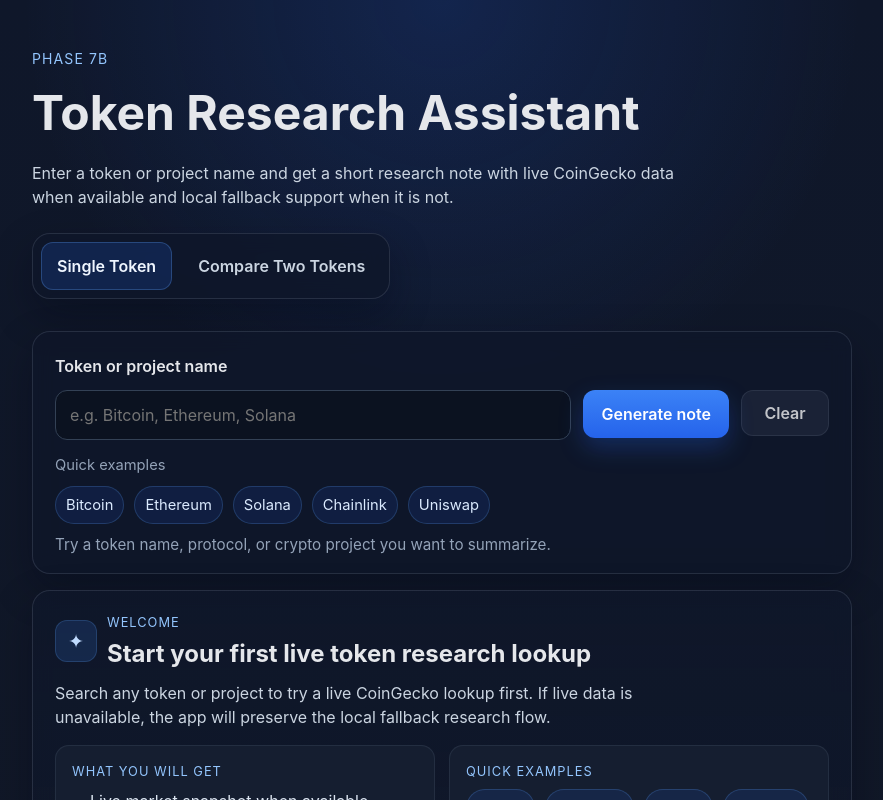
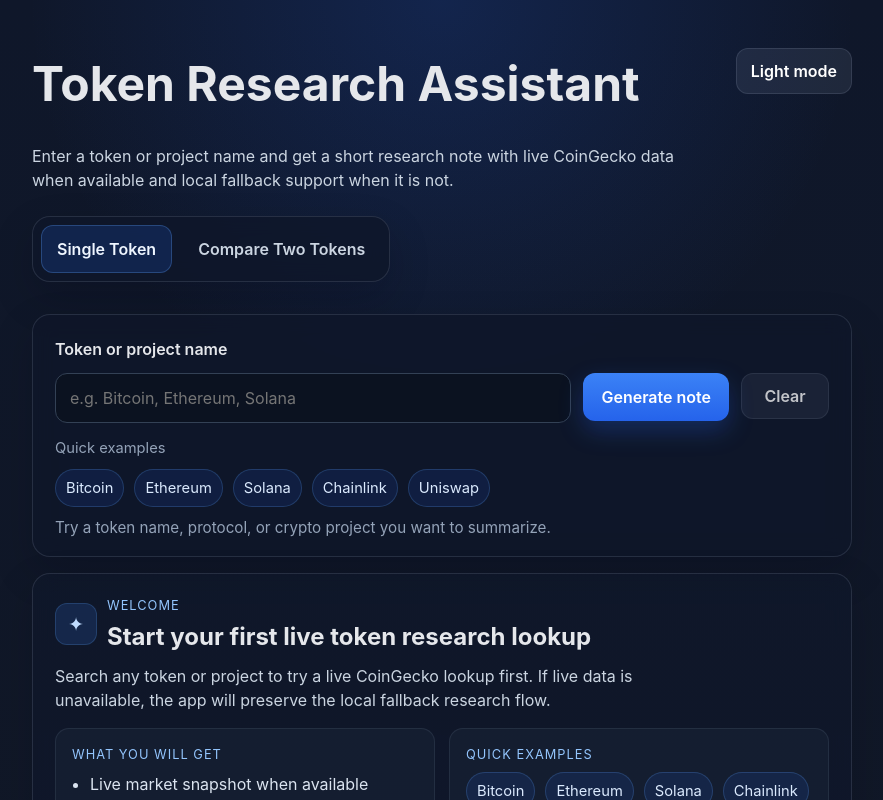
Before and after one commit to Ifeanyiuche98/token-research-assistant, a React (Vite) app in the folder token-research-assistant/: page / in a window 1280 px wide. Shown: the top 800 px of the page, without its empty margins (198-1081 px from the left). Built offline with nearby package versions, Linux system fonts and the light colour scheme.

Commit message:
Remove phase label and add light/dark theme support

```diff
--- a/token-research-assistant/src/App.tsx
+++ b/token-research-assistant/src/App.tsx
@@ -1,4 +1,4 @@
-import { useState } from 'react';
+import { useEffect, useState } from 'react';
 import { TokenForm } from './components/TokenForm';
 import { ResearchNote } from './components/ResearchNote';
 import { LoadingState } from './components/LoadingState';
@@ -14,6 +14,8 @@ import { mapResearchResponseToNote } from './utils/mapResearchResponseToNote';
 
 const quickSamples = ['Bitcoin', 'Ethereum', 'Solana', 'Chainlink', 'Uniswap'];
 
+type ThemeMode = 'dark' | 'light';
+
 function App() {
   const [mode, setMode] = useState<'single' | 'compare'>('single');
   const [query, setQuery] = useState('');
@@ -25,6 +27,11 @@ function App() {
   const [compareResult, setCompareResult] = useState<CompareResponse | null>(null);
   const [compareUiState, setCompareUiState] = useState<CompareUiState | null>(null);
   const [compareError, setCompareError] = useState('');
+  const [theme, setTheme] = useState<ThemeMode>(() => {
+    if (typeof window === 'undefined') return 'dark';
+    const stored = window.localStorage.getItem('theme');
+    return stored === 'light' ? 'light' : 'dark';
+  });
 
   const handleChange = (value: string) => {
     setQuery(value);
@@ -150,6 +157,16 @@ function App() {
     setMode(nextMode);
   };
 
+  useEffect(() => {
+    document.documentElement.classList.remove('light', 'dark');
+    document.documentElement.classList.add(theme);
+    window.localStorage.setItem('theme', theme);
+  }, [theme]);
+
+  const toggleTheme = () => {
+    setTheme((current) => (current === 'dark' ? 'light' : 'dark'));
+  };
+
   const hasActiveState = Boolean(query.trim() || note || error || uiState);
   const isLoading = uiState?.type === 'loading';
   const isNotFound = uiState?.type === 'not_found';
@@ -161,8 +178,12 @@ function App() {
   return (
     <main className="page">
       <section className="hero">
-        <p className="eyebrow">Phase 7B</p>
-        <h1>Token Research Assistant</h1>
+        <div className="hero-top">
+          <h1>Token Research Assistant</h1>
+          <button type="button" className="secondary-button theme-toggle-button" onClick={toggleTheme}>
+            {theme === 'dark' ? 'Light mode' : 'Dark mode'}
+          </button>
+        </div>
         <p className="subtitle">
           Enter a token or project name and get a short research note with live CoinGecko data when available and local fallback support when it is not.
         </p>
--- a/token-research-assistant/src/styles.css
+++ b/token-research-assistant/src/styles.css
@@ -1,9 +1,41 @@
 :root {
   font-family: Inter, system-ui, -apple-system, BlinkMacSystemFont, 'Segoe UI', sans-serif;
-  color: #e5e7eb;
-  background: #0f172a;
   line-height: 1.5;
   font-weight: 400;
+}
+
+:root.dark {
+  --bg: #0b0f1a;
+  --bg-elevated: #111827;
+  --text: #e5e7eb;
+  --text-muted: #cbd5e1;
+  --text-soft: #94a3b8;
+  --card: rgba(15, 23, 42, 0.78);
+  --card-strong: rgba(15, 23, 42, 0.82);
+  --panel: rgba(15, 23, 42, 0.3);
+  --panel-alt: rgba(30, 41, 59, 0.45);
+  --border: rgba(148, 163, 184, 0.18);
+  --border-soft: rgba(148, 163, 184, 0.12);
+  --input-bg: #0b1220;
+  --input-border: #334155;
+  --hero-glow: radial-gradient(circle at top, rgba(37, 99, 235, 0.18), transparent 35%), linear-gradient(180deg, #0f172a 0%, #111827 100%);
+}
+
+:root.light {
+  --bg: #ffffff;
+  --bg-elevated: #f8fafc;
+  --text: #0f172a;
+  --text-muted: #334155;
+  --text-soft: #64748b;
+  --card: rgba(248, 250, 252, 0.92);
+  --card-strong: rgba(255, 255, 255, 0.96);
+  --panel: rgba(248, 250, 252, 0.85);
+  --panel-alt: rgba(241, 245, 249, 0.92);
+  --border: #e2e8f0;
+  --border-soft: #e2e8f0;
+  --input-bg: #ffffff;
+  --input-border: #cbd5e1;
+  --hero-glow: radial-gradient(circle at top, rgba(96, 165, 250, 0.12), transparent 35%), linear-gradient(180deg, #f8fafc 0%, #ffffff 100%);
 }
 
 * {
@@ -14,9 +46,7 @@ body {
   margin: 0;
   min-width: 320px;
   min-height: 100vh;
-  background:
-    radial-gradient(circle at top, rgba(37, 99, 235, 0.18), transparent 35%),
-    linear-gradient(180deg, #0f172a 0%, #111827 100%);
+  background: var(--hero-glow);
 }
 
 button,
@@ -28,7 +58,7 @@ ul {
 body,
 input,
 button {
-  color: #e5e7eb;
+  color: var(--text);
 }
 
 .page {
@@ -41,12 +71,13 @@ button {
   margin-bottom: 24px;
 }
 
-.eyebrow {
-  margin: 0 0 8px;
-  color: #93c5fd;
-  font-size: 0.875rem;
-  text-transform: uppercase;
-  letter-spacing: 0.08em;
+.hero-top {
+  display: flex;
+  align-items: flex-start;
+  justify-content: space-between;
+  gap: 12px;
+  flex-wrap: wrap;
+  margin-bottom: 12px;
 }
 
 h1 {
@@ -61,16 +92,16 @@ h2 {
 .subtitle {
   margin: 0;
   max-width: 680px;
-  color: #cbd5e1;
+  color: var(--text-muted);
 }
 
 .card {
-  background: rgba(15, 23, 42, 0.78);
-  border: 1px solid rgba(148, 163, 184, 0.18);
+  background: var(--card);
+  border: 1px solid var(--border);
   border-radius: 18px;
   padding: 22px;
   backdrop-filter: blur(10px);
-  box-shadow: 0 16px 40px rgba(2, 6, 23, 0.32);
+  box-shadow: 0 16px 40px rgba(2, 6, 23, 0.18);
 }
 
 .card + .card {
@@ -99,7 +130,7 @@ h2 {
 
 .sample-label {
   margin: 0 0 10px;
-  color: #94a3b8;
+  color: var(--text-soft);
   font-size: 0.92rem;
 }
 
@@ -108,8 +139,8 @@ h2 {
   min-height: 48px;
   padding: 12px 14px;
   border-radius: 12px;
-  border: 1px solid #334155;
-  background: #0b1220;
+  border: 1px solid var(--input-border);
+  background: var(--input-bg);
   outline: none;
   transition: border-color 0.2s ease, box-shadow 0.2s ease;
 }
@@ -210,8 +241,8 @@ h2 {
   flex: 1 1 260px;
   padding: 16px;
   border-radius: 14px;
-  background: rgba(30, 41, 59, 0.45);
-  border: 1px solid rgba(148, 163, 184, 0.12);
+  background: var(--panel-alt);
+  border: 1px solid var(--border-soft);
 }
 
 .empty-state-icon {
@@ -244,7 +275,7 @@ h2 {
 }
 
 .helper-text {
-  color: #94a3b8;
+  color: var(--text-soft);
 }
 
 .error-text {
@@ -268,7 +299,7 @@ h2 {
 }
 
 .loading-state {
-  color: #dbe4f0;
+  color: var(--text-muted);
 }
 
 .loading-title {
@@ -278,7 +309,7 @@ h2 {
 
 .loading-copy {
   margin: 0;
-  color: #94a3b8;
+  color: var(--text-soft);
 }
 
 .state-card h2,
@@ -287,7 +318,7 @@ h2 {
 }
 
 .empty-state {
-  background: linear-gradient(180deg, rgba(15, 23, 42, 0.82), rgba(15, 23, 42, 0.7));
+  background: linear-gradient(180deg, var(--card-strong), var(--card));
 }
 
 .state-kicker,
@@ -302,7 +333,7 @@ h2 {
 
 .state-copy {
   margin: 12px 0 16px;
-  color: #cbd5e1;
+  color: var(--text-muted);
   max-width: 650px;
 }
 
@@ -330,8 +361,8 @@ h2 {
 
 .note-header {
   padding: 24px 24px 18px;
-  border-bottom: 1px solid rgba(148, 163, 184, 0.14);
-  background: linear-gradient(180deg, rgba(30, 41, 59, 0.7), rgba(15, 23, 42, 0.35));
+  border-bottom: 1px solid var(--border-soft);
+  background: linear-gradient(180deg, var(--panel-alt), var(--panel));
 }
 
 .note-logo-shell {
@@ -355,7 +386,7 @@ h2 {
 .note-intro {
   margin: 10px 0 0;
   max-width: 640px;
-  color: #cbd5e1;
+  color: var(--text-muted);
 }
 
 .note-meta {
@@ -388,7 +419,7 @@ h2 {
 
 .note-badge {
   background: rgba(148, 163, 184, 0.12);
-  color: #cbd5e1;
+  color: var(--text-muted);
 }
 
 .result-status-badge {
@@ -409,8 +440,8 @@ h2 {
 
 .note-data-panel {
   padding: 18px 24px;
-  border-bottom: 1px solid rgba(148, 163, 184, 0.12);
-  background: rgba(15, 23, 42, 0.3);
+  border-bottom: 1px solid var(--border-soft);
+  background: var(--panel);
 }
 
 .note-data-panel-links {
@@ -466,19 +497,19 @@ h2 {
 .market-stat {
   padding: 14px;
   border-radius: 14px;
-  background: rgba(30, 41, 59, 0.48);
-  border: 1px solid rgba(148, 163, 184, 0.12);
+  background: var(--panel-alt);
+  border: 1px solid var(--border-soft);
 }
 
 .market-stat-label {
   display: block;
   margin-bottom: 6px;
-  color: #94a3b8;
+  color: var(--text-soft);
   font-size: 0.84rem;
 }
 
 .market-stat-value {
-  color: #f8fafc;
+  color: var(--text);
   font-size: 1rem;
 }
 
@@ -492,7 +523,7 @@ h2 {
 
 .research-brief-headline {
   margin: 0 0 8px;
-  color: #f8fafc;
+  color: var(--text);
   font-weight: 600;
 }
 
@@ -502,7 +533,7 @@ h2 {
 
 .research-brief-body {
   margin: 0;
-  color: #e2e8f0;
+  color: var(--text-muted);
 }
 
 .sector-badge {
@@ -528,14 +559,14 @@ h2 {
 
 .risk-summary-text {
   margin: 0;
-  color: #e2e8f0;
+  color: var(--text-muted);
   max-width: 720px;
 }
 
 .risk-signal-list {
   margin: 0;
   padding-left: 18px;
-  color: #cbd5e1;
+  color: var(--text-muted);
 }
 
 .risk-signal-list li + li {
@@ -544,7 +575,7 @@ h2 {
 
 .risk-footnote {
   margin: 12px 0 0;
-  color: #94a3b8;
+  color: var(--text-soft);
   font-size: 0.88rem;
 }
 
@@ -561,8 +592,8 @@ h2 {
   padding: 6px 10px;
   border-radius: 999px;
   border: 1px solid rgba(148, 163, 184, 0.14);
-  background: rgba(30, 41, 59, 0.4);
-  color: #e2e8f0;
+  background: var(--panel-alt);
+  color: var(--text-muted);
   font-size: 0.84rem;
   line-height: 1.2;
 }
@@ -604,7 +635,7 @@ h2 {
   padding: 14px;
   border-radius: 14px;
   border: 1px solid rgba(96, 165, 250, 0.16);
-  background: rgba(30, 41, 59, 0.4);
+  background: var(--panel-alt);
   color: inherit;
   text-decoration: none;
   transition: transform 0.15s ease, border-color 0.15s ease, background 0.15s ease;
@@ -625,7 +656,7 @@ h2 {
 
 .resource-link-url {
   display: block;
-  color: #cbd5e1;
+  color: var(--text-muted);
   font-size: 0.88rem;
   word-break: break-word;
 }
@@ -639,7 +670,7 @@ h2 {
 }
 
 .note-section + .note-section {
-  border-top: 1px solid rgba(148, 163, 184, 0.12);
+  border-top: 1px solid var(--border-soft);
 }
 
 .note-section h3 {
@@ -651,7 +682,7 @@ h2 {
 
 .note-section p {
   margin: 0;
-  color: #e2e8f0;
+  color: var(--text-muted);
   font-size: 1rem;
 }
 
@@ -667,7 +698,7 @@ h2 {
   border-radius: 12px;
   padding: 12px 16px;
   background: transparent;
-  color: #cbd5e1;
+  color: var(--text-muted);
   cursor: pointer;
   font-weight: 600;
 }
@@ -716,7 +747,7 @@ h2 {
 .compare-input-label {
   display: block;
   margin-bottom: 8px;
-  color: #cbd5e1;
+  color: var(--text-muted);
   font-weight: 600;
 }
 
@@ -749,8 +780,8 @@ h2 {
 .comparison-token-card {
   padding: 16px;
   border-radius: 16px;
-  background: rgba(30, 41, 59, 0.45);
-  border: 1px solid rgba(148, 163, 184, 0.12);
+  background: var(--panel-alt);
+  border: 1px solid var(--border-soft);
 }
 
 .comparison-token-top {
@@ -774,7 +805,7 @@ h2 {
 
 .comparison-side-message {
   margin: 12px 0 0;
-  color: #cbd5e1;
+  color: var(--text-muted);
 }
 
 .comparison-side-message-tight {
@@ -792,7 +823,7 @@ h2 {
 
 .comparison-sector-copy {
   margin: 14px 0 0;
-  color: #cbd5e1;
+  color: var(--text-muted);
 }
 
 .sector-watchout-list {
@@ -811,8 +842,8 @@ h2 {
   align-items: start;
   padding: 12px 14px;
   border-radius: 14px;
-  background: rgba(30, 41, 59, 0.38);
-  border: 1px solid rgba(148, 163, 184, 0.1);
+  background: var(--panel-alt);
+  border: 1px solid var(--border-soft);
 }
 
 .comparison-table-head {
@@ -828,12 +859,12 @@ h2 {
 }
 
 .comparison-label-cell {
-  color: #94a3b8;
+  color: var(--text-soft);
   font-size: 0.92rem;
 }
 
 .comparison-value-cell {
-  color: #f8fafc;
+  color: var(--text);
 }
 
 .comparison-value-stronger {
@@ -864,6 +895,7 @@ h2 {
     padding: 32px 16px 48px;
   }
 
+  .hero-top,
   .form-row,
   .note-header-top,
   .note-header-main,
```
